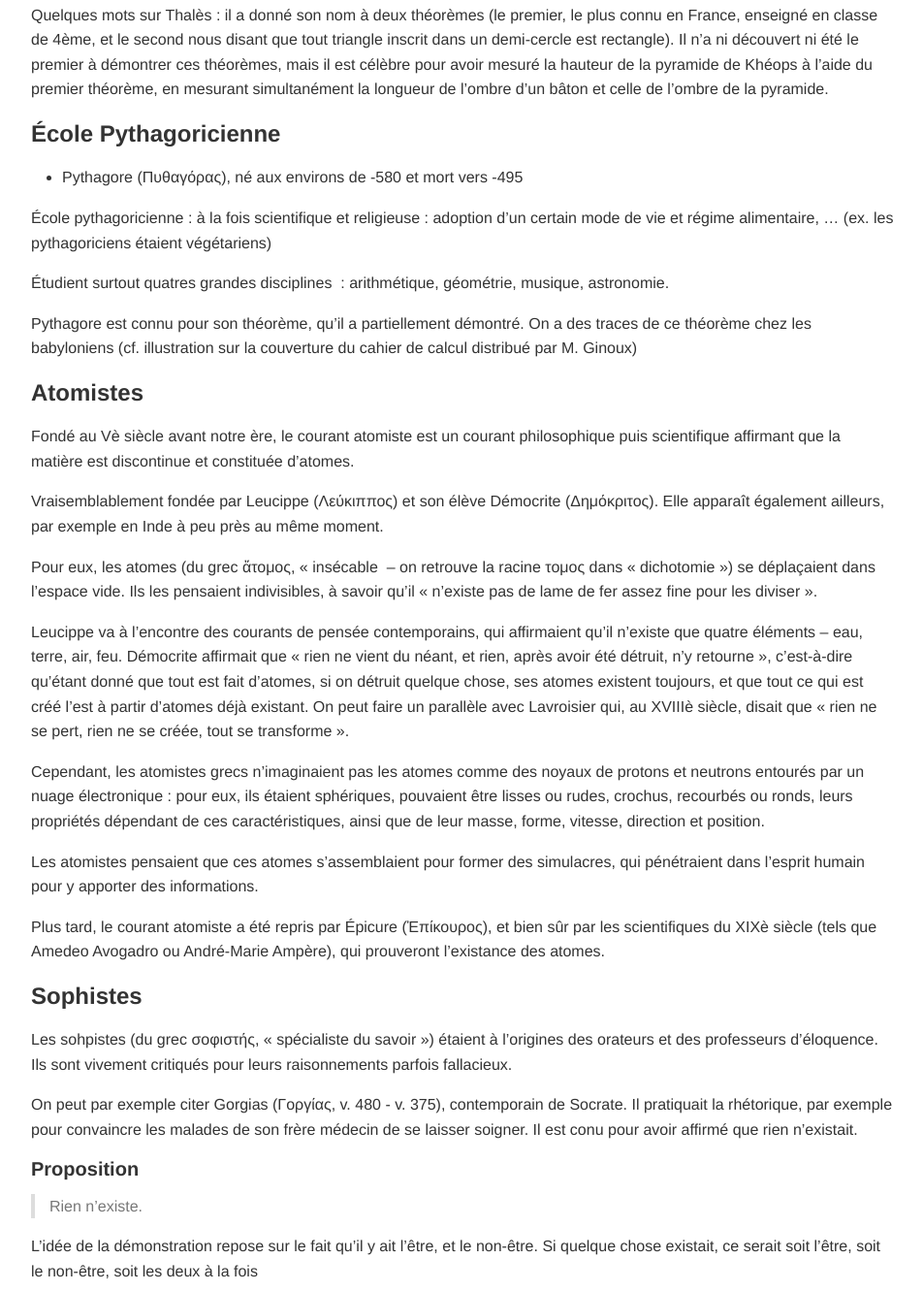
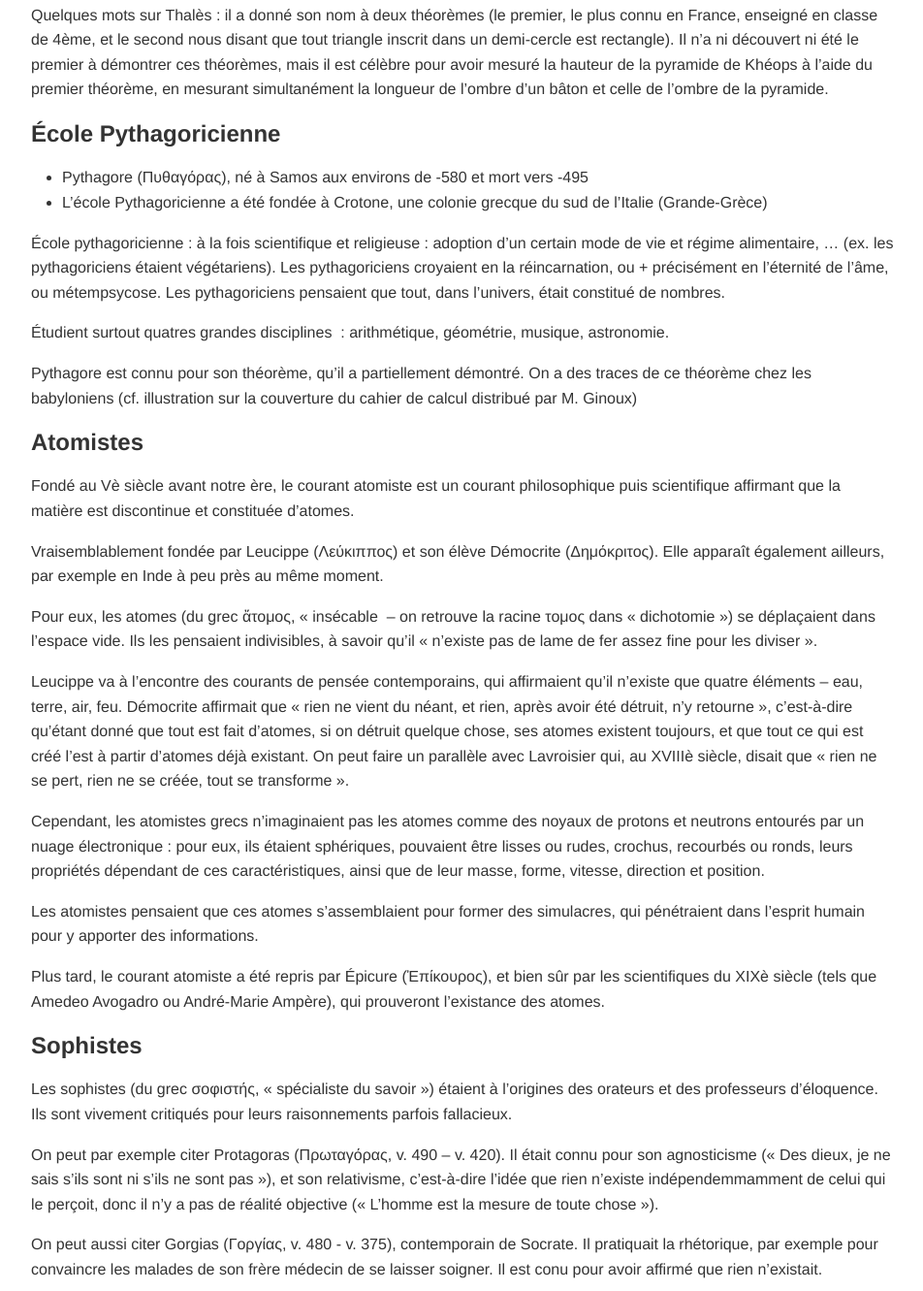
Before and after one commit to ebdm13/Philo-antique, a plain HTML site: page index.html in a window 1280 px wide. Shown: the part 2089-3420 px from the top of the page at 97% size, without its empty margins (163-1115 px from the left). Drawn offline with Linux system fonts and the light colour scheme.

Commit message:
retouches

```diff
--- a/script.html
+++ b/index.html
@@ -1076,7 +1076,7 @@ body .markdown-body
 .highlight .vi{color:teal}
 .highlight .il{color:#009999}
 .highlight .gc{color:#999;background-color:#EAF2F5}
-</style><title>script</title></head><body><article class="markdown-body"><h1 id="les-ecoles-de-philosophie-antique">Les écoles de philosophie antique<a class="headerlink" href="#les-ecoles-de-philosophie-antique" title="Permanent link"></a></h1>
+</style><title>index</title></head><body><article class="markdown-body"><h1 id="les-ecoles-de-philosophie-antique">Les écoles de philosophie antique<a class="headerlink" href="#les-ecoles-de-philosophie-antique" title="Permanent link"></a></h1>
 <p><em>Date: 6 novembre 2024</em>
 <img alt="Raphaël, L'École d'Athènes, 1508-1512, Musées du Vatican" src="https://upload.wikimedia.org/wikipedia/commons/1/18/The_School_of_Athens.jpg" /></p>
 <h2 id="plan">Plan<a class="headerlink" href="#plan" title="Permanent link"></a></h2>
@@ -1134,7 +1134,7 @@ body .markdown-body
 <h3 id="ecole-milesienne">École Milésienne<a class="headerlink" href="#ecole-milesienne" title="Permanent link"></a></h3>
 <ul>
 <li>Asie mineure (Milet, en région d’Ionie)</li>
-<li>Thalès (Θαλῆς), né entre -625 et -620 et mort entre -548 et -545</li>
+<li>Thalès (Θαλῆς ὁ Μιλήσιος), né entre -625 et -620 et mort entre -548 et -545</li>
 <li>Anaximandre (Ἀναξίμανδρος), né vers -610 et mort vers -546</li>
 </ul>
 <p>Surnommés «&nbsp;les physiciens&nbsp;», étudient la nature (φύσις&nbsp;: la
@@ -1154,11 +1154,16 @@ théorème, en mesurant simultanément la longueur de l’ombre d’un bâton
 et celle de l’ombre de la pyramide.</p>
 <h3 id="ecole-pythagoricienne">École Pythagoricienne<a class="headerlink" href="#ecole-pythagoricienne" title="Permanent link"></a></h3>
 <ul>
-<li>Pythagore (Πυθαγόρας), né aux environs de -580 et mort vers -495</li>
+<li>Pythagore (Πυθαγόρας), né à Samos aux environs de -580 et mort vers -495</li>
+<li>L’école Pythagoricienne a été fondée à Crotone, une colonie grecque du
+  sud de l’Italie (Grande-Grèce)</li>
 </ul>
 <p>École pythagoricienne&nbsp;: à la fois scientifique et religieuse&nbsp;:
 adoption d’un certain mode de vie et régime alimentaire, … (ex. les
-pythagoriciens étaient végétariens)</p>
+pythagoriciens étaient végétariens). Les pythagoriciens croyaient en
+la réincarnation, ou + précisément en l’éternité de l’âme, ou métempsycose.
+Les pythagoriciens pensaient que tout, dans l’univers, était constitué de
+nombres.</p>
 <p>Étudient surtout quatres grandes disciplines &nbsp;: arithmétique, géométrie,
 musique, astronomie.</p>
 <p>Pythagore est connu pour son théorème, qu’il a partiellement démontré. On a des
@@ -1195,10 +1200,15 @@ informations.</p>
 sûr par les scientifiques du XIXè siècle (tels que Amedeo Avogadro ou
 André-Marie Ampère), qui prouveront l’existance des atomes.</p>
 <h3 id="sophistes">Sophistes<a class="headerlink" href="#sophistes" title="Permanent link"></a></h3>
-<p>Les sohpistes (du grec σοφιστής, «&nbsp;spécialiste du savoir&nbsp;») étaient
+<p>Les sophistes (du grec σοφιστής, «&nbsp;spécialiste du savoir&nbsp;») étaient
 à l’origines des orateurs et des professeurs d’éloquence. Ils sont vivement
 critiqués pour leurs raisonnements parfois fallacieux.</p>
-<p>On peut par exemple citer Gorgias (Γοργίας, v. 480 - v. 375), contemporain de
+<p>On peut par exemple citer Protagoras (Πρωταγόρας, v. 490 – v. 420). Il était
+connu pour son agnosticisme («&nbsp;Des dieux, je ne sais s’ils sont ni s’ils
+ne sont pas&nbsp;»), et son relativisme, c’est-à-dire l’idée que rien n’existe
+indépendemmamment de celui qui le perçoit, donc il n’y a pas de réalité
+objective («&nbsp;L’homme est la mesure de toute chose&nbsp;»).</p>
+<p>On peut aussi citer Gorgias (Γοργίας, v. 480 - v. 375), contemporain de
 Socrate. Il pratiquait la rhétorique, par exemple pour convaincre les malades de
 son frère médecin de se laisser soigner. Il est conu pour avoir affirmé que
 rien n’existait.</p>
@@ -1243,7 +1253,7 @@ Socrate serait né dans une famille modeste. Son père était sculpteur et sa m
 </blockquote>
 <p>Il fut condamné à mort en 399 av. J.-C. Il accepta sa sentence avec dignité, affirmant qu&rsquo;il préférait mourir plutôt que de renoncer à ses principes, et bue le cigüe.</p>
 <p><strong>Quelle est sa philosophie ?</strong>
-Socrate croyait que la sagesse commence par la reconnaissance de sa propre ignorance. Il affirmait que &ldquo;la seule chose que je sais, c&rsquo;est que je ne sais rien&rdquo;. Il pensait que la vertu est une forme de connaissance et que le mal est le résultat de l&rsquo;ignorance. Pour lui, une vie vertueuse est essentielle pour atteindre le bonheur.</p>
+Socrate croyait que la sagesse commence par la reconnaissance de sa propre ignorance. Il affirmait que &ldquo;la seule chose que je sais, c&rsquo;est que je ne sais rien&rdquo; (ἓν οἶδα ὅτι οὐδὲν οἶδα). Il pensait que la vertu est une forme de connaissance et que le mal est le résultat de l&rsquo;ignorance. Pour lui, une vie vertueuse est essentielle pour atteindre le bonheur.</p>
 <p>Socrate insistait sur l&rsquo;importance de l&rsquo;âme et de la justice. Il croyait que l&rsquo;âme est immortelle et que la justice est une vertu fondamentale. Il enseignait que la justice ne doit pas être confondue avec la loi ou les conventions sociales, mais qu&rsquo;elle est une vérité universelle qui doit être découverte par la raison.</p>
 <p><strong>Qu&rsquo;en est-il de Socrate aujourd&rsquo;hui ?</strong></p>
 <p>Socrate n&rsquo;a pas fondé d&rsquo;école formelle, mais son influence a été profonde et durable. Ses idées ont inspiré de nombreux philosophes, notamment Platon, qui a fondé l&rsquo;Académie, et Aristote, qui a fondé le Lycée.</p>
@@ -1295,7 +1305,7 @@ En effet, Antisthène est considéré comme le fondateur de l&rsquo;école Cyniq
 suivit d&rsquo;abord les leçons de Gorgias, et enseigna même comme sophiste. Avant de
 suivre celles de Socrate jusqu&rsquo;à la mort de ce dernier. Après le tragique
 évènement, il s&rsquo;installe dans un gymnase, le Cynosarge (d&rsquo;où le nom
-«&nbsp;Cyniques&nbsp;», qui provient du grec ancien κύων, chien). C&rsquo;est là
+«&nbsp;Cyniques&nbsp;», qui provient du grec ancien κύων/kuon, chien). C&rsquo;est là
 qu&rsquo;il rencontre Diogène, la figure de proue du Cynisme, que rien ne déstinait à
 la vie qu&rsquo;il allait mener. Il lui enseigne une philosophie définie par
 l&rsquo;éthique, la morale et la vertu, une philosophie pratique, où l&rsquo;on gagne la
```
Also changed, not shown: 2 other files.
